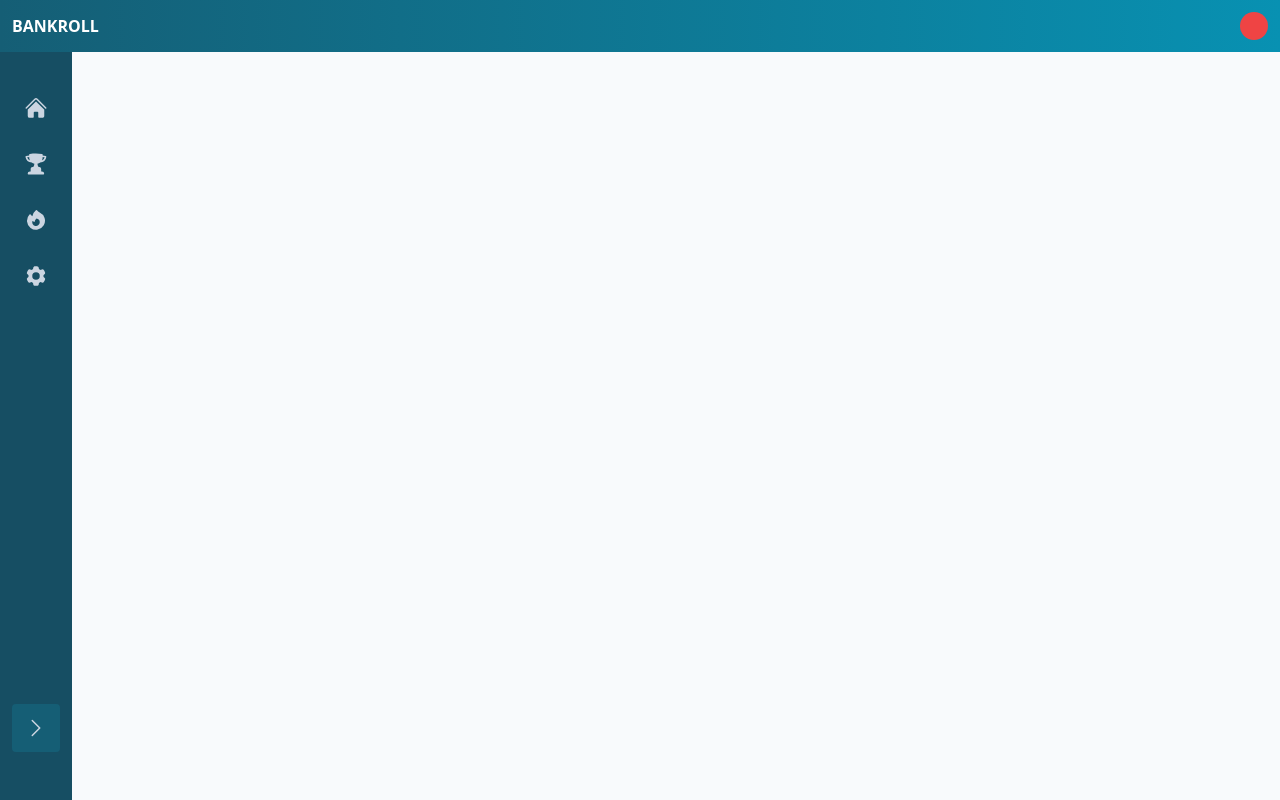
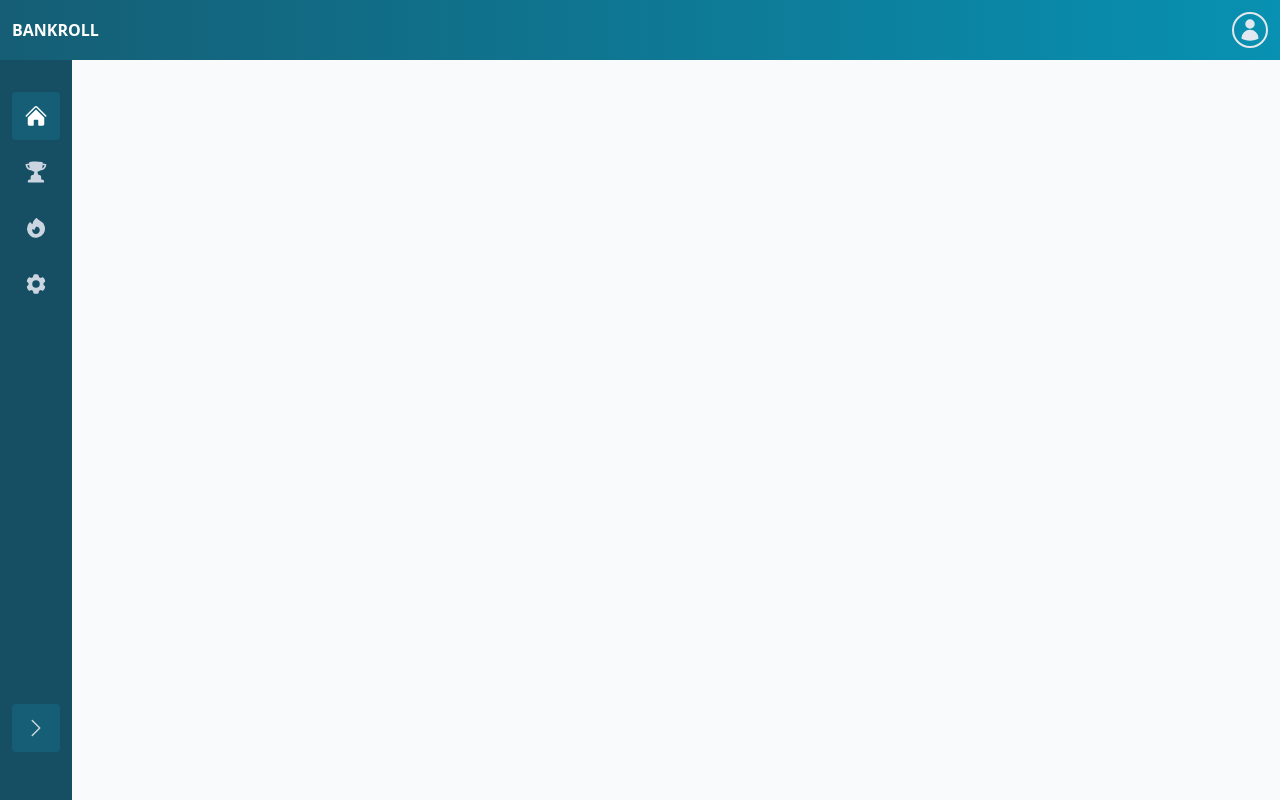
Before and after one commit to pharos-lab/bankroll, a Vue app: page / in a window 1280 px wide. Built offline with nearby package versions, Linux system fonts and the light colour scheme.

Commit message:
aadd user icon on navbar

```diff
--- a/src/components/Navbar.vue
+++ b/src/components/Navbar.vue
@@ -4,11 +4,11 @@
       <div class="brand">BANKROLL</div>
       <nav class="grow"></nav>
       <div class="actions flex gap-2 items-center">
-        <div class="action relative">
-          <div class="avatr w-7 h-7 bg-red-500 rounded-full" @click="showDropdown = ! showDropdown">
-
+        <div class="action relative cursor-pointer">
+          <div class="avatar rounded-full border-2 hover:border-white p-1 group" @click="showDropdown = ! showDropdown">
+            <UserIcon class="w-6 h-6 stroke-2 text-slate-200 group-hover:text-white fill-slate-200 group-hover:fill-white"></UserIcon>
           </div>
-          <div class="dropdown absolute top-12 -right-2 bg-cyan-600 flex flex-col gap-2 px-2 py-2 rounded min-w-32 text-slate-100" v-show="showDropdown">
+          <div class="dropdown absolute top-14 -right-2 bg-cyan-600 flex flex-col gap-2 px-2 py-2 rounded min-w-32 text-slate-100" v-show="showDropdown">
             <a href="ok" class="p-2 hover:bg-cyan-700 hover:text-white rounded">Profile</a>
             <a href="ok" class="p-2 hover:bg-cyan-700 hover:text-white rounded">Profile</a>
             <a href="ok" class="p-2 hover:bg-cyan-700 hover:text-white rounded">Profile</a>
@@ -22,6 +22,7 @@
 
 <script setup>
 import { ref } from 'vue';
+import { UserIcon } from '@heroicons/vue/24/outline'
 
 const showDropdown = ref(false)
 </script>
--- a/src/components/Sidebar.vue
+++ b/src/components/Sidebar.vue
@@ -2,7 +2,7 @@
     <section class="sidebar h-full shrink-0 bg-cyan-900 text-slate-300 font-semibold w-18 pt-8 p-3 relative transition-[width] duration-1000"
         :class="{ 'w-56': isOpen }">
         <nav class="flex flex-col gap-2">
-            <SidebarLink label="Dashboard">
+            <SidebarLink label="Dashboard" active>
                 <HomeIcon class="w-6 h-6 stroke-2"></HomeIcon>
             </SidebarLink>
             <SidebarLink label="Tournament">
--- a/src/components/SidebarLink.vue
+++ b/src/components/SidebarLink.vue
@@ -1,5 +1,8 @@
 <template>
-    <a href="a" class="p-3 flex gap-4 hover:text-white hover:bg-cyan-800 rounded transition-colors" :title="props.label">
+    <a href="a" class="p-3 flex gap-4 hover:text-white hover:bg-cyan-800 rounded transition-colors"
+      :title="props.label"
+      :class="{ 'bg-cyan-800 text-white': props.active }"
+    >
       <span class="shrink-0">
           <slot></slot>
       </span>
@@ -12,7 +15,8 @@
 import { inject, computed } from 'vue';
 
 const props = defineProps({
-    label: String
+    label: String,
+    active: Boolean
 })
 
 const isOpen = inject('isOpen')
```
Lines whose indentation alone changed are shown as unchanged.
